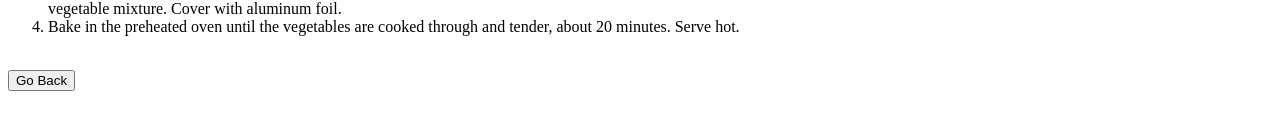
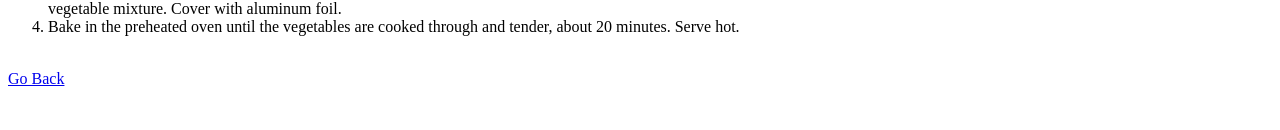
Before and after one commit to Surfbarrel/odin-recipes, a plain HTML site: page recipes/curry.html in a window 1280 px wide. Shown: the part 388-518 px from the top of the page. Drawn offline with Linux system fonts and the light colour scheme.

Commit message:
Change come back button for normal link

```diff
--- a/recipes/curry.html
+++ b/recipes/curry.html
@@ -30,7 +30,7 @@
         <li>Bake in the preheated oven until the vegetables are cooked through and tender, about 20 minutes. Serve hot.</li>
     </ol>
     <br>
-      <!-- Button to come back -->
-  <button onclick="history.back()">Go Back</button>
+      <!-- LINK to come back to homepage -->
+  <a href="../index.html">Go Back</a>
 </body>
 </html>
```
Also changed, not shown: recipes/karagee.html (+2 -2 lines), recipes/ramen.html (+2 -2 lines).
